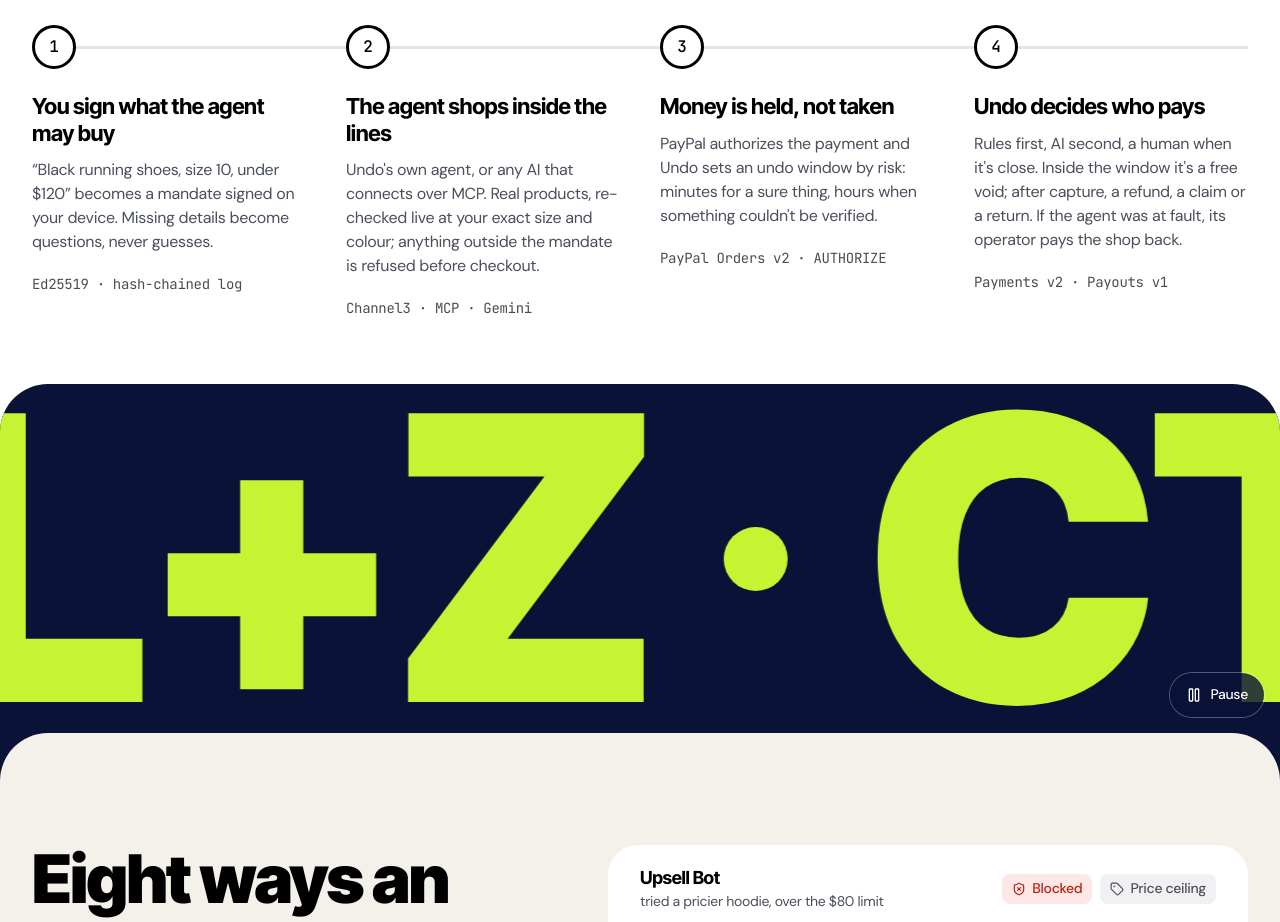
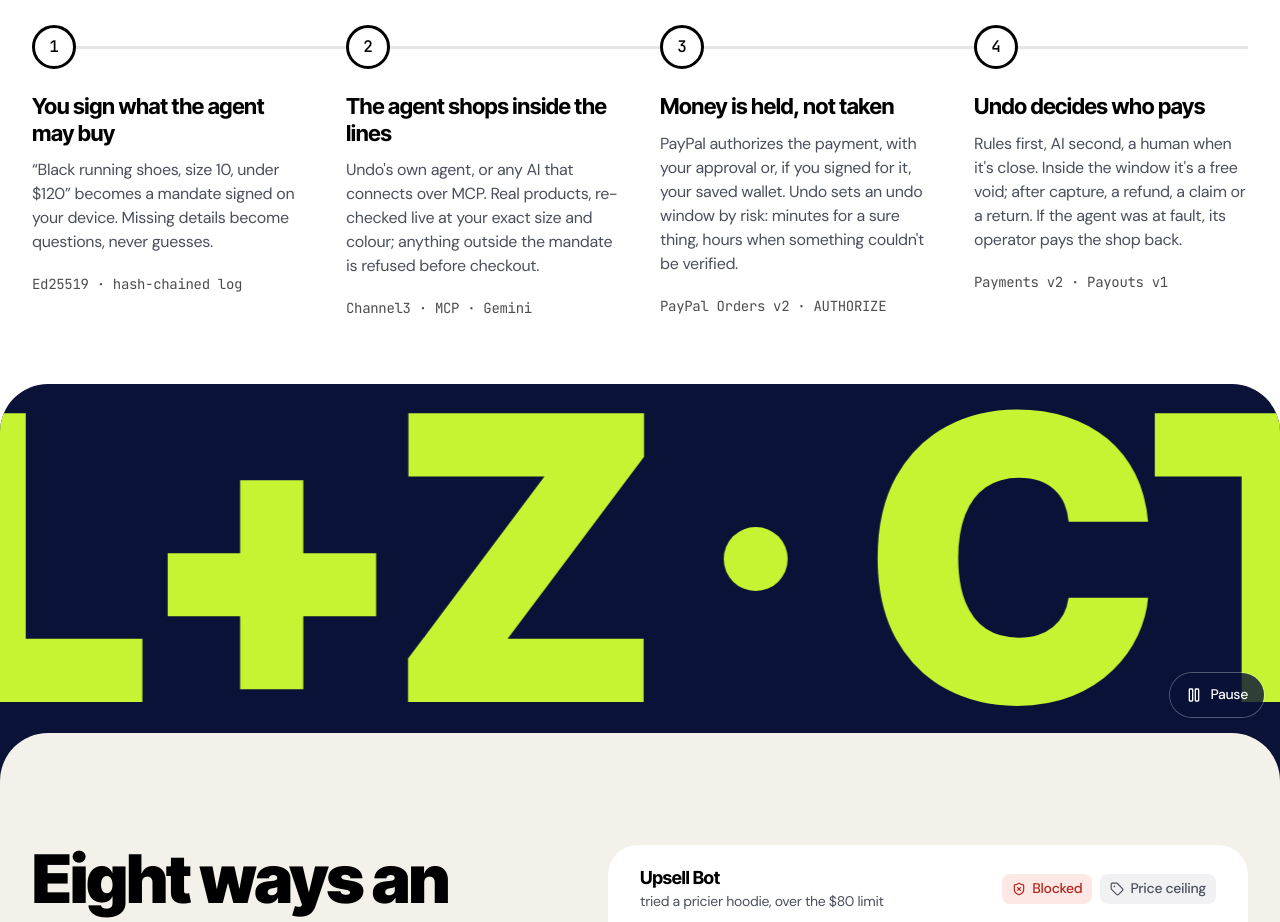
Before and after one commit to shloknarvekar/undo, a Next.js app: page / in a window 1280 px wide. Shown: the part 2740-3662 px from the top of the page. Built offline with nearby package versions, Linux system fonts and the light colour scheme.

Commit message:
Docs and landing copy for autonomous payments; plan updated

```diff
--- a/src/app/page.tsx
+++ b/src/app/page.tsx
@@ -21,7 +21,7 @@
   },
   {
     title: "Money is held, not taken",
-    body: "PayPal authorizes the payment and Undo sets an undo window by risk: minutes for a sure thing, hours when something couldn't be verified.",
+    body: "PayPal authorizes the payment, with your approval or, if you signed for it, your saved wallet. Undo sets an undo window by risk: minutes for a sure thing, hours when something couldn't be verified.",
     api: "PayPal Orders v2 · AUTHORIZE",
   },
   {
```
Also changed, not shown: 2 other files (tests, documents, lock files or other folders).
